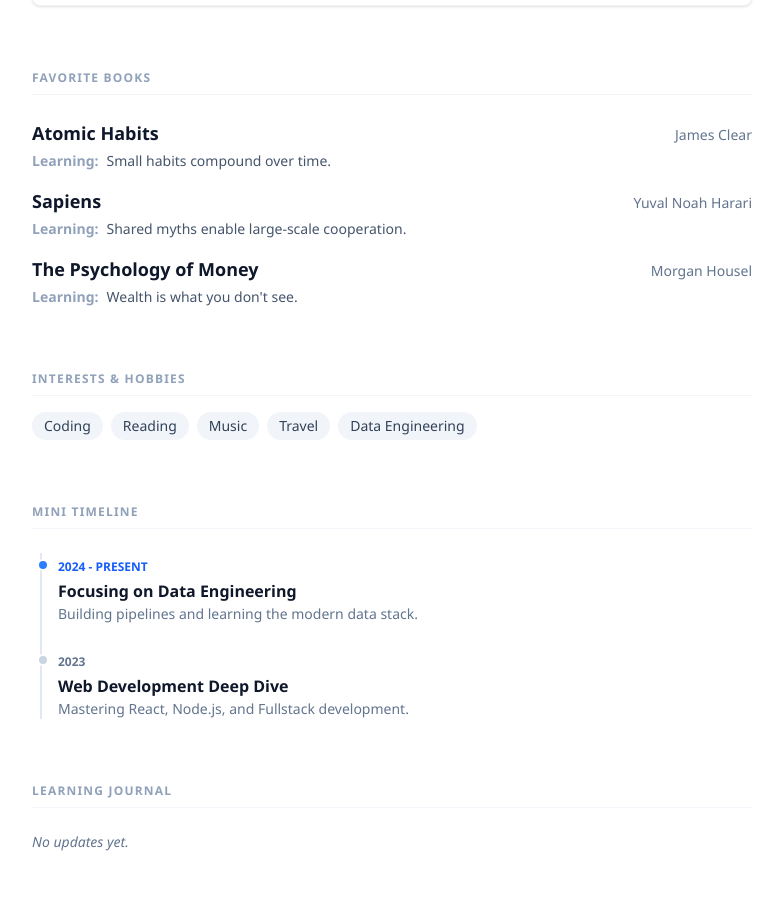
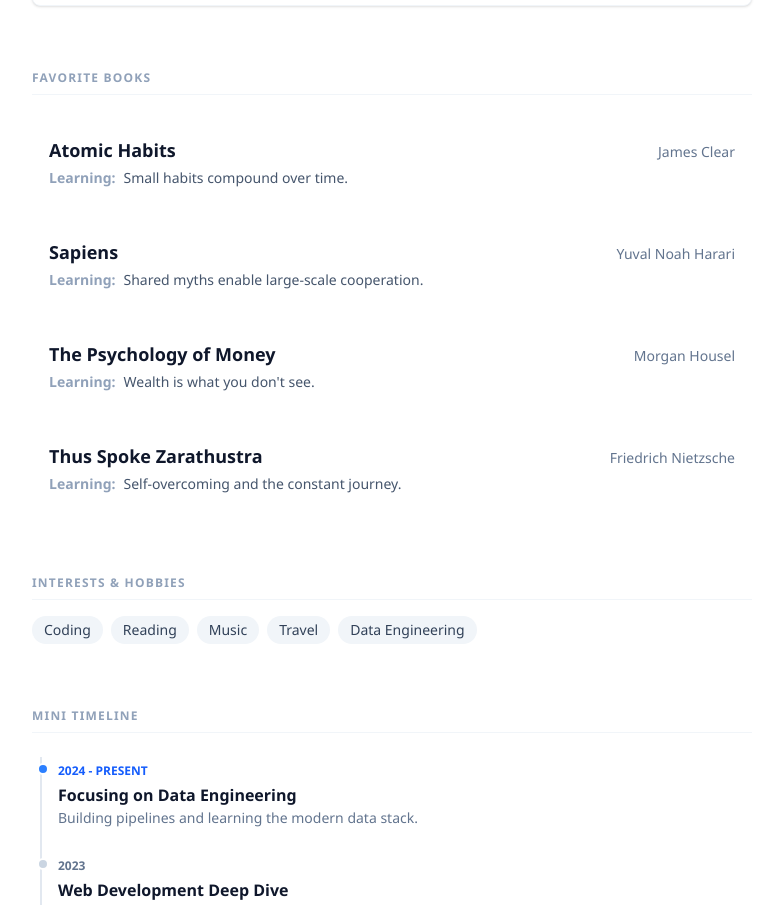
Before and after one commit to azahrulsmavo-design/web-porto, a React (Vite) app: page /personal in a window 1280 px wide. Shown: the part 795-1700 px from the top of the page, without its empty margins (248-1031 px from the left). Built offline with nearby package versions, Linux system fonts and the light colour scheme; no server answers; the database is empty.

Commit message:
feat: refine personal page and add nietzsche book

```diff
--- a/src/pages/Personal.jsx
+++ b/src/pages/Personal.jsx
@@ -49,7 +49,8 @@
         books: [
             { title: "Atomic Habits", author: "James Clear", learned: "Small habits compound over time." },
             { title: "Sapiens", author: "Yuval Noah Harari", learned: "Shared myths enable large-scale cooperation." },
-            { title: "The Psychology of Money", author: "Morgan Housel", learned: "Wealth is what you don't see." }
+            { title: "The Psychology of Money", author: "Morgan Housel", learned: "Wealth is what you don't see." },
+            { title: "Thus Spoke Zarathustra", author: "Friedrich Nietzsche", learned: "Self-overcoming and the constant journey." }
         ],
         interests: ["Coding", "Reading", "Music", "Travel", "Data Engineering"],
         contact: {
@@ -108,7 +109,7 @@
                         </h2>
                         <div className="space-y-4">
                             {sections.books.map((book, idx) => (
-                                <div key={idx} className="group">
+                                <div key={idx} className="group p-4 rounded-lg hover:bg-slate-50 transition-colors border border-transparent hover:border-slate-100">
                                     <div className="flex items-baseline justify-between mb-1">
                                         <h3 className="text-lg font-bold text-slate-900 group-hover:text-blue-600 transition-colors">
                                             {book.title}
```
